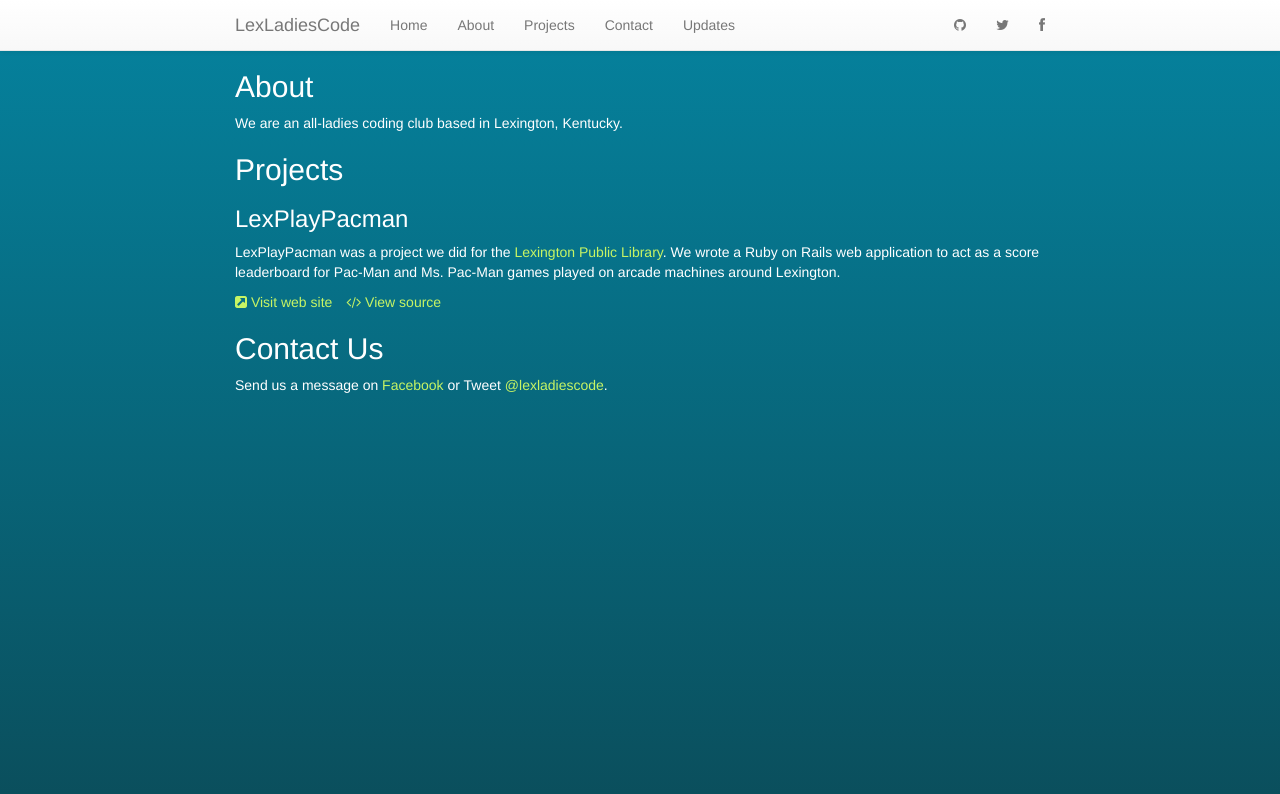
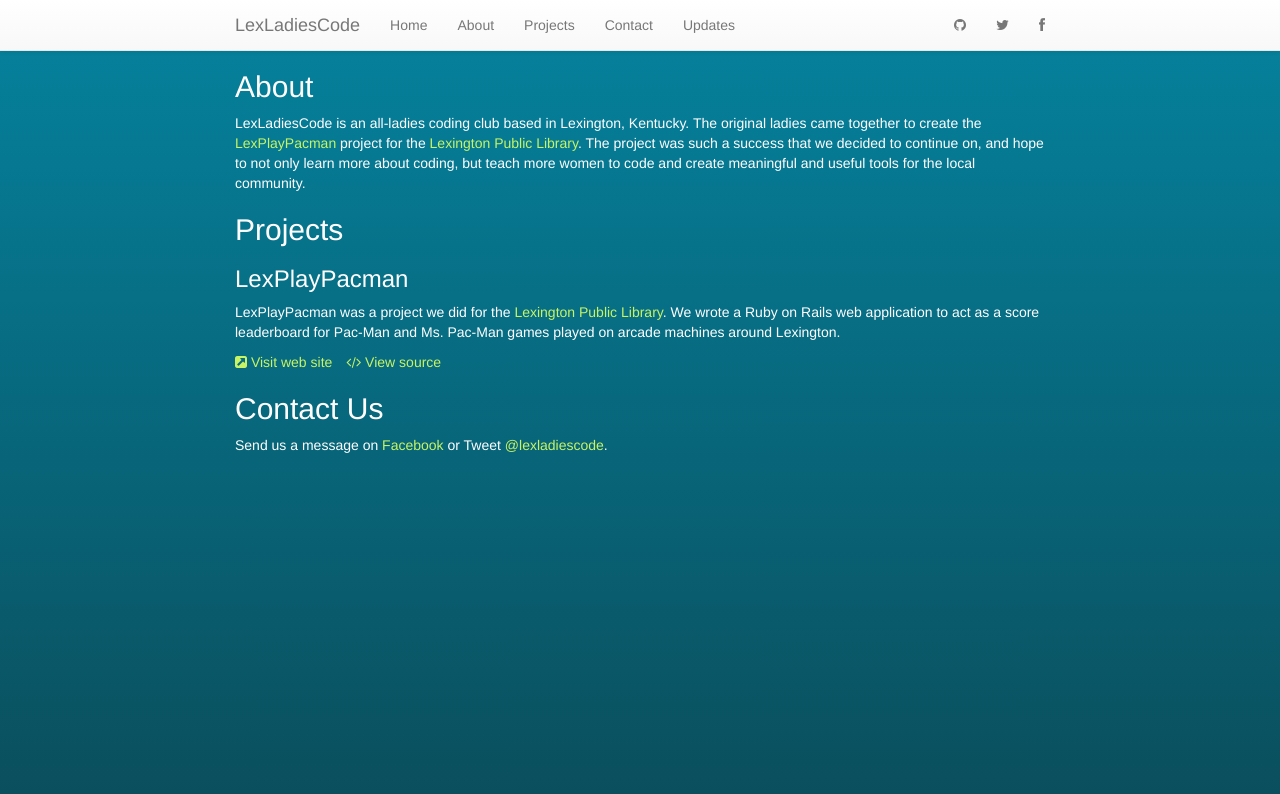
Before and after one commit to LexLadiesCode/LexLadiesCode.github.io, a Jekyll site: the page built from index.html, in a window 1280 px wide. Shown: the top 794 px of the page. Built offline with Jekyll 4.4.1, drawn with Linux system fonts in a browser that asks for light colours; nearby versions of some CDN libraries; Markdown is read by kramdown in place of the engine named in the settings.

Commit message:
Flesh out the About section

```diff
--- a/_includes/about.html
+++ b/_includes/about.html
@@ -2,6 +2,6 @@
   <h2>About</h2>
 
   <p>
-    We are an all-ladies coding club based in Lexington, Kentucky.
+    LexLadiesCode is an all-ladies coding club based in Lexington, Kentucky. The original ladies came together to create the <a href="http://www.lexplaypacman.com/">LexPlayPacman</a> project for the <a href="http://www.lexpublib.org/">Lexington Public Library</a>. The project was such a success that we decided to continue on, and hope to not only learn more about coding, but teach more women to code and create meaningful and useful tools for the local community.
   </p>
 </section>
```
